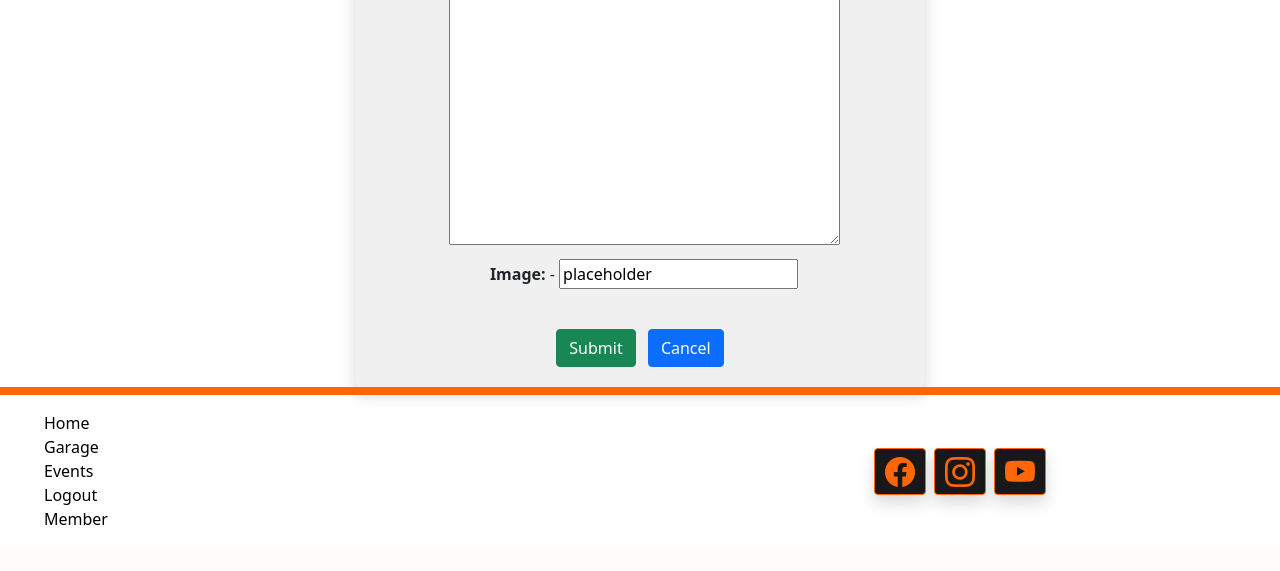
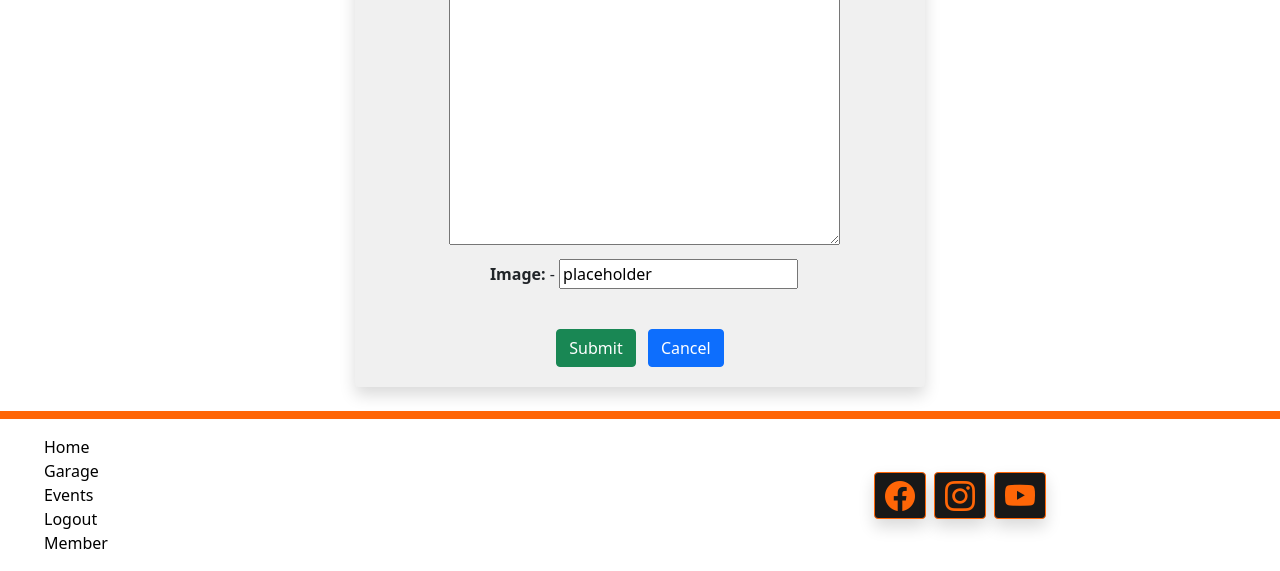
Before and after one commit to guisgrande/fourth-project-ci, a Django app: page /add-car/ in a window 1280 px wide. Shown: the part 506-1077 px from the top of the page. Before the commit the page ends 1031 px from the top, so only its background shows below. Run offline with Django 3.2, Linux system fonts and the light colour scheme; the visitor is signed in with stand-in values (Sample User, id 1); some libraries are stand-ins or nearby versions.

Commit message:
Add margin-bottom to form div, to add space from footer

```diff
--- a/templates/garage/add_car.html
+++ b/templates/garage/add_car.html
@@ -10,7 +10,7 @@
 {% load account %}
 <div class="container text-center">
     <div class="row">
-        <div class="col-md-6 mt-4 offset-md-3 bck-grd-gray rounded shadow">
+        <div class="col-md-6 mt-4 mb-4 offset-md-3 bck-grd-gray rounded shadow">
 
             <form method="POST" enctype='multipart/form-data'>
 
```
